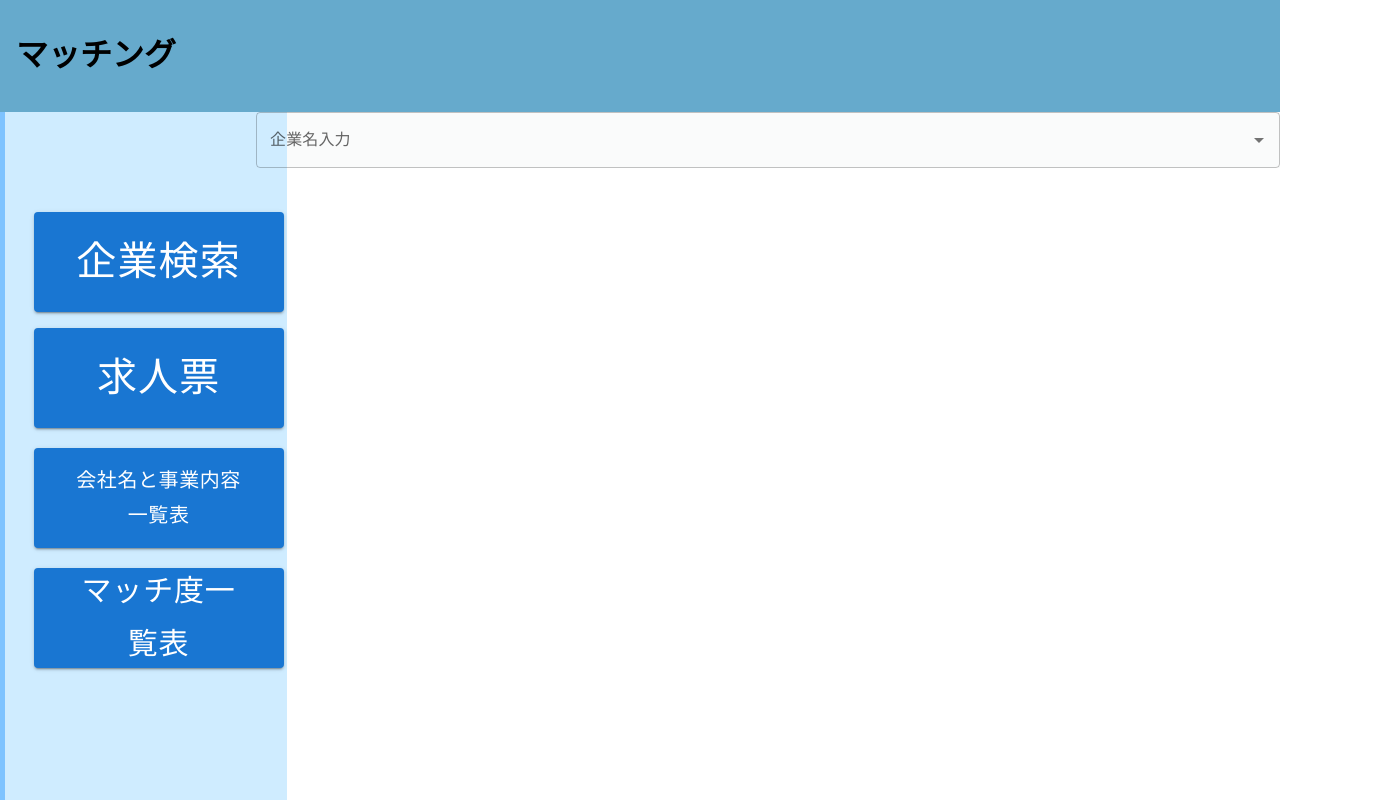
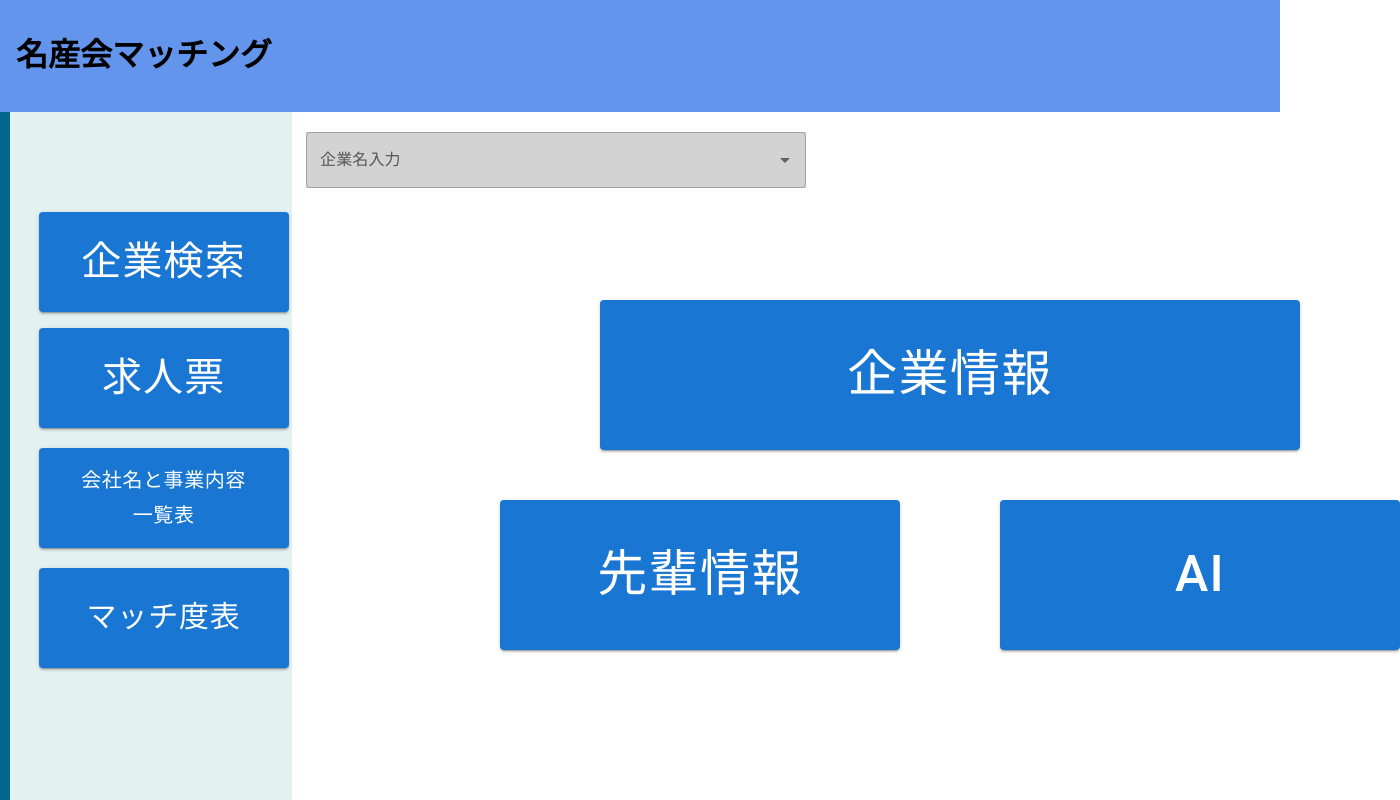
Before and after one commit to hayatosuzuki3228/CVAISotuken, a React (Vite) app: page / in a window 1280 px wide. Shown: the top 800 px of the page, 1400 px wide, since content can reach past the window. Built offline with nearby package versions, Linux system fonts and the light colour scheme.

Commit message:
matchtable

```diff
--- a/matching.css
+++ b/matching.css
@@ -7,8 +7,8 @@
     height: 100%;
     width: 20%;
     margin: 0;
-    background-color: rgb(207, 236, 255);
-    border-left: 5px solid rgb(126, 195, 255);
+    background-color: rgb(227, 241, 241);
+    border-left: 10px solid rgb(6, 103, 142);
     padding-left: 2%;
     padding-bottom: 100vh;
     position: absolute;
@@ -36,12 +36,22 @@
     height: 100%;
     width: 80%;
     margin: 0;
-    background-color: rgb(250, 251, 251);
+    background-color: rgb(255, 255, 255);
   }
-  #q {
-    width: 200px;
-    padding: 5px;
-    border: 1px solid #ccc;
+  div#b5 {
+    position: absolute;
+    left: 600px;
+    top: 300px;
+  }
+  div#b6 {
+    position: absolute;
+    left: 500px;
+    top: 500px;
+  }
+  div#b7 {
+    position: absolute;
+    left: 1000px;
+    top: 500px;
   }
 }
 /* タブレット向け */
--- a/package.json
+++ b/package.json
@@ -12,6 +12,7 @@
   "dependencies": {
     "@emotion/react": "^11.11.4",
     "@emotion/styled": "^11.11.5",
+    "@mui/icons-material": "^5.15.18",
     "@mui/material": "^5.15.15",
     "normalize.css": "^8.0.1",
     "react": "^18.2.0",
--- a/src/App.jsx
+++ b/src/App.jsx
@@ -1,11 +1,13 @@
 import { BrowserRouter as Router, Route, Routes } from "react-router-dom";
 import { Matching } from "./Page/matching";
+import { Matchtable } from "./Page/matchtable";
 import "normalize.css";
 function App() {
   return (
     <Router>
       <Routes>
         <Route path="/" element={<Matching />} />
+        <Route path="/Matchtable" element={<Matchtable />} />
       </Routes>
     </Router>
   );
--- a/src/Page/matching.jsx
+++ b/src/Page/matching.jsx
@@ -1,16 +1,23 @@
 import React from "react";
+import { useNavigate } from "react-router-dom";
 import { Stack, Button, Box, TextField, Autocomplete } from "@mui/material";
 const options = [
   { label: "Option 1", value: 1 },
   { label: "Option 2", value: 2 },
   { label: "Option 3", value: 3 },
 ];
+
 export function Matching() {
+  const navigate = useNavigate();
+
+  const onClick = () => {
+    navigate("/Matchtable");
+  };
   return (
-    <body>
-      <Box bgcolor="#66aacc" p={2}>
+    <>
+      <Box bgcolor="#6495ed" p={2}>
         <Stack justifyContent="center" alignSelf="center">
-          <h1>マッチング</h1>
+          <h1>名産会マッチング</h1>
         </Stack>
       </Box>
       <div class="gamen">
@@ -24,7 +31,8 @@
             <div id="b1">
               <Button
                 onClick={() =>
-                  (window.location.href = "http://abehiroshi.la.coocan.jp/")
+                  (window.location.href =
+                    "http://career-center.nkc.internal/kyujin-kensaku.html")
                 }
                 sx={{
                   width: 250,
@@ -40,7 +48,7 @@
             <div id="b2">
               <Button
                 onClick={() =>
-                  (window.location.href = "http://abehiroshi.la.coocan.jp/")
+                  (window.location.href = "http://intra2.denpa.ac.jp/job/2024/")
                 }
                 sx={{
                   width: 250,
@@ -72,9 +80,7 @@
             </div>
             <div id="b4">
               <Button
-                onClick={() =>
-                  (window.location.href = "http://abehiroshi.la.coocan.jp/")
-                }
+                onClick={onClick}
                 sx={{
                   width: 250,
                   height: 100,
@@ -83,7 +89,7 @@
                 }}
                 variant="contained"
               >
-                マッチ度一覧表
+                マッチ度表
               </Button>
             </div>
           </Stack>
@@ -91,13 +97,64 @@
 
         <div class="main">
           <Autocomplete
-            onChange
             options={options}
             getOptionLabel={(option) => option.label}
             renderInput={(params) => (
-              <TextField {...params} label="企業名入力" variant="outlined" />
+              <TextField
+                {...params}
+                label="企業名入力"
+                variant="outlined"
+                sx={{
+                  width: 500,
+                  left: 50,
+                  top: 20,
+                  backgroundColor: "lightgray",
+                }}
+              />
             )}
           />
+          <div id="b5">
+            <Button
+              onClick={onClick}
+              sx={{
+                width: 700,
+                height: 150,
+                fontSize: 50,
+                padding: 5,
+              }}
+              variant="contained"
+            >
+              企業情報
+            </Button>
+          </div>
+          <div id="b6">
+            <Button
+              onClick={onClick}
+              sx={{
+                width: 400,
+                height: 150,
+                fontSize: 50,
+                padding: 5,
+              }}
+              variant="contained"
+            >
+              先輩情報
+            </Button>
+          </div>
+          <div id="b7">
+            <Button
+              onClick={onClick}
+              sx={{
+                width: 400,
+                height: 150,
+                fontSize: 50,
+                padding: 5,
+              }}
+              variant="contained"
+            >
+              AI
+            </Button>
+          </div>
         </div>
       </div>
       <head>
@@ -109,6 +166,7 @@
         />
         <meta name="viewport" content="width=device-width, initial-scale=1" />
       </head>
-    </body>
+    </>
   );
 }
+export default Matching;
--- /dev/null
+++ b/src/Page/matchtable.jsx
@@ -0,0 +1,153 @@
+import * as React from "react";
+import PropTypes from "prop-types";
+import Box from "@mui/material/Box";
+import Collapse from "@mui/material/Collapse";
+import IconButton from "@mui/material/IconButton";
+import Table from "@mui/material/Table";
+import TableBody from "@mui/material/TableBody";
+import TableCell from "@mui/material/TableCell";
+import TableContainer from "@mui/material/TableContainer";
+import TableHead from "@mui/material/TableHead";
+import TableRow from "@mui/material/TableRow";
+import Typography from "@mui/material/Typography";
+import Paper from "@mui/material/Paper";
+import KeyboardArrowDownIcon from "@mui/icons-material/KeyboardArrowDown";
+import KeyboardArrowUpIcon from "@mui/icons-material/KeyboardArrowUp";
+import TextField from "@mui/material/TextField";
+import Autocomplete from "@mui/material/Autocomplete";
+
+function createData(name, calories, fat, carbs, protein, price) {
+  return {
+    name,
+    calories,
+    fat,
+    carbs,
+    protein,
+    price,
+    history: [
+      {
+        date: "2020-01-05",
+        customerId: "11091700",
+        amount: 3,
+      },
+      {
+        date: "2020-01-02",
+        customerId: "Anonymous",
+        amount: 1,
+      },
+    ],
+  };
+}
+
+function Row(props) {
+  const { row } = props;
+  const [open, setOpen] = React.useState(false);
+
+  return (
+    <React.Fragment>
+      <TableRow sx={{ "& > *": { borderBottom: "unset" } }}>
+        <TableCell>
+          <IconButton
+            aria-label="expand row"
+            size="small"
+            onClick={() => setOpen(!open)}
+          >
+            {open ? <KeyboardArrowUpIcon /> : <KeyboardArrowDownIcon />}
+          </IconButton>
+        </TableCell>
+        <TableCell component="th" scope="row">
+          {row.name}
+        </TableCell>
+        <TableCell align="right">{row.calories}</TableCell>
+        <TableCell align="right">{row.fat}</TableCell>
+        <TableCell align="right">{row.carbs}</TableCell>
+        <TableCell align="right">{row.protein}</TableCell>
+      </TableRow>
+      <TableRow>
+        <TableCell style={{ paddingBottom: 0, paddingTop: 0 }} colSpan={6}>
+          <Collapse in={open} timeout="auto" unmountOnExit>
+            <Box sx={{ margin: 1 }}>
+              <Typography variant="h6" gutterBottom component="div">
+                History
+              </Typography>
+              <Table size="small" aria-label="purchases">
+                <TableHead>
+                  <TableRow>
+                    <TableCell>Date</TableCell>
+                    <TableCell>Customer</TableCell>
+                    <TableCell align="right">Amount</TableCell>
+                    <TableCell align="right">Total price ($)</TableCell>
+                  </TableRow>
+                </TableHead>
+                <TableBody>
+                  {row.history.map((historyRow) => (
+                    <TableRow key={historyRow.date}>
+                      <TableCell component="th" scope="row">
+                        {historyRow.date}
+                      </TableCell>
+                      <TableCell>{historyRow.customerId}</TableCell>
+                      <TableCell align="right">{historyRow.amount}</TableCell>
+                      <TableCell align="right">
+                        {Math.round(historyRow.amount * row.price * 100) / 100}
+                      </TableCell>
+                    </TableRow>
+                  ))}
+                </TableBody>
+              </Table>
+            </Box>
+          </Collapse>
+        </TableCell>
+      </TableRow>
+    </React.Fragment>
+  );
+}
+
+Row.propTypes = {
+  row: PropTypes.shape({
+    calories: PropTypes.number.isRequired,
+    carbs: PropTypes.number.isRequired,
+    fat: PropTypes.number.isRequired,
+    history: PropTypes.arrayOf(
+      PropTypes.shape({
+        amount: PropTypes.number.isRequired,
+        customerId: PropTypes.string.isRequired,
+        date: PropTypes.string.isRequired,
+      })
+    ).isRequired,
+    name: PropTypes.string.isRequired,
+    price: PropTypes.number.isRequired,
+    protein: PropTypes.number.isRequired,
+  }).isRequired,
+};
+
+const rows = [
+  createData("Frozen yoghurt", 159, 6.0, 24, 4.0, 3.99),
+  createData("Ice cream sandwich", 237, 9.0, 37, 4.3, 4.99),
+  createData("Eclair", 262, 16.0, 24, 6.0, 3.79),
+  createData("Cupcake", 305, 3.7, 67, 4.3, 2.5),
+  createData("Gingerbread", 356, 16.0, 49, 3.9, 1.5),
+];
+
+export function Matchtable() {
+  return (
+    <TableContainer component={Paper}>
+      <Table aria-label="collapsible table">
+        <TableHead>
+          <TableRow>
+            <TableCell />
+            <TableCell>Dessert (100g serving)</TableCell>
+            <TableCell align="right">Calories</TableCell>
+            <TableCell align="right">Fat&nbsp;(g)</TableCell>
+            <TableCell align="right">Carbs&nbsp;(g)</TableCell>
+            <TableCell align="right">Protein&nbsp;(g)</TableCell>
+          </TableRow>
+        </TableHead>
+        <TableBody>
+          {rows.map((row) => (
+            <Row key={row.name} row={row} />
+          ))}
+        </TableBody>
+      </Table>
+    </TableContainer>
+  );
+}
```
Also changed, not shown: 1 other file (tests, documents, lock files or other folders).
